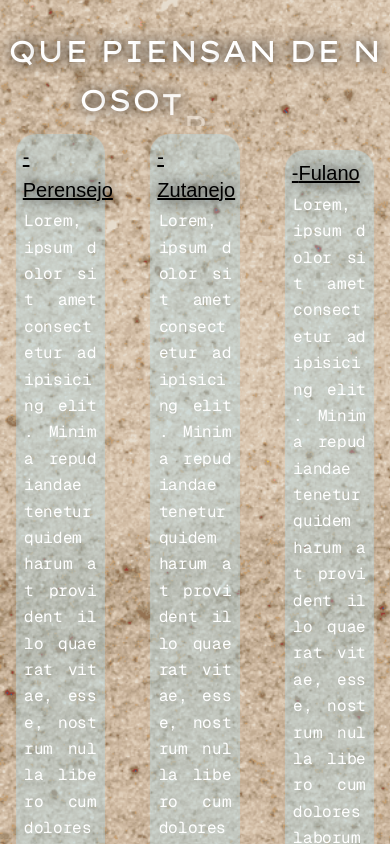
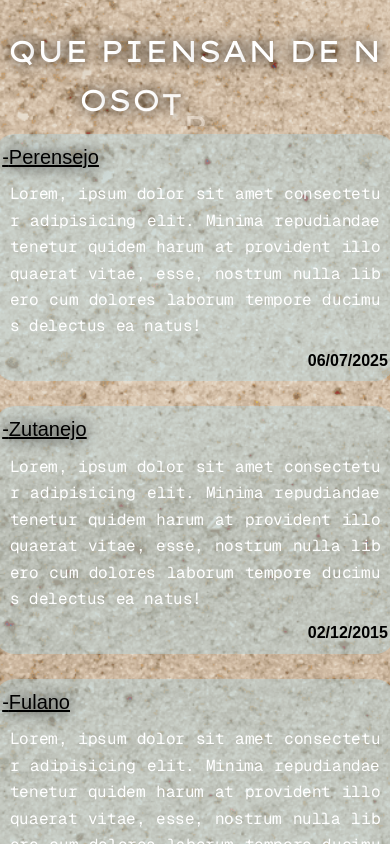
Before and after one commit to Yenser1/puntacana-fun, a Next.js app: page / in a window 390 px wide. Shown: the part 980-1824 px from the top of the page. Built offline with nearby package versions, Linux system fonts and the light colour scheme; a web font is replaced by a local one.

Commit message:
littlebit of responsive

```diff
--- a/src/app/Components/Card.js
+++ b/src/app/Components/Card.js
@@ -5,7 +5,7 @@ function Card({ persona, contenido, svg, className, personaStyle,fecha,
 
  }){
     return(
-        <div className={"bg-amber-300 p-[2%] w-1/4 rounded-4xl" + " " + className}
+        <div className={"bg-amber-300 p-[2%] w-1/4 min-w-[400px] rounded-4xl" + " " + className}
              style={{backgroundColor: 'color-mix(in srgb, lightblue 40%, transparent 60%)'}}
         >
             <h1 className={"headingfoot underline" +" "+ personaStyle}
--- a/src/app/page.jsx
+++ b/src/app/page.jsx
@@ -141,7 +141,7 @@ export default function LadingPage() {
           text="QUE PIENSAN DE NOSOTROS 🤔"
           splitType="chars"
         />
-          <div className="piensan w-full flex flex-wrap justify-between items-center py-[2%] px-[4%]"
+          <div className="piensan w-full flex flex-wrap justify-center items-center py-[2%] px-[4%] gap-10 gap-y-10"
           >
             <Card className={''}
                   persona={'Perensejo'}
```
